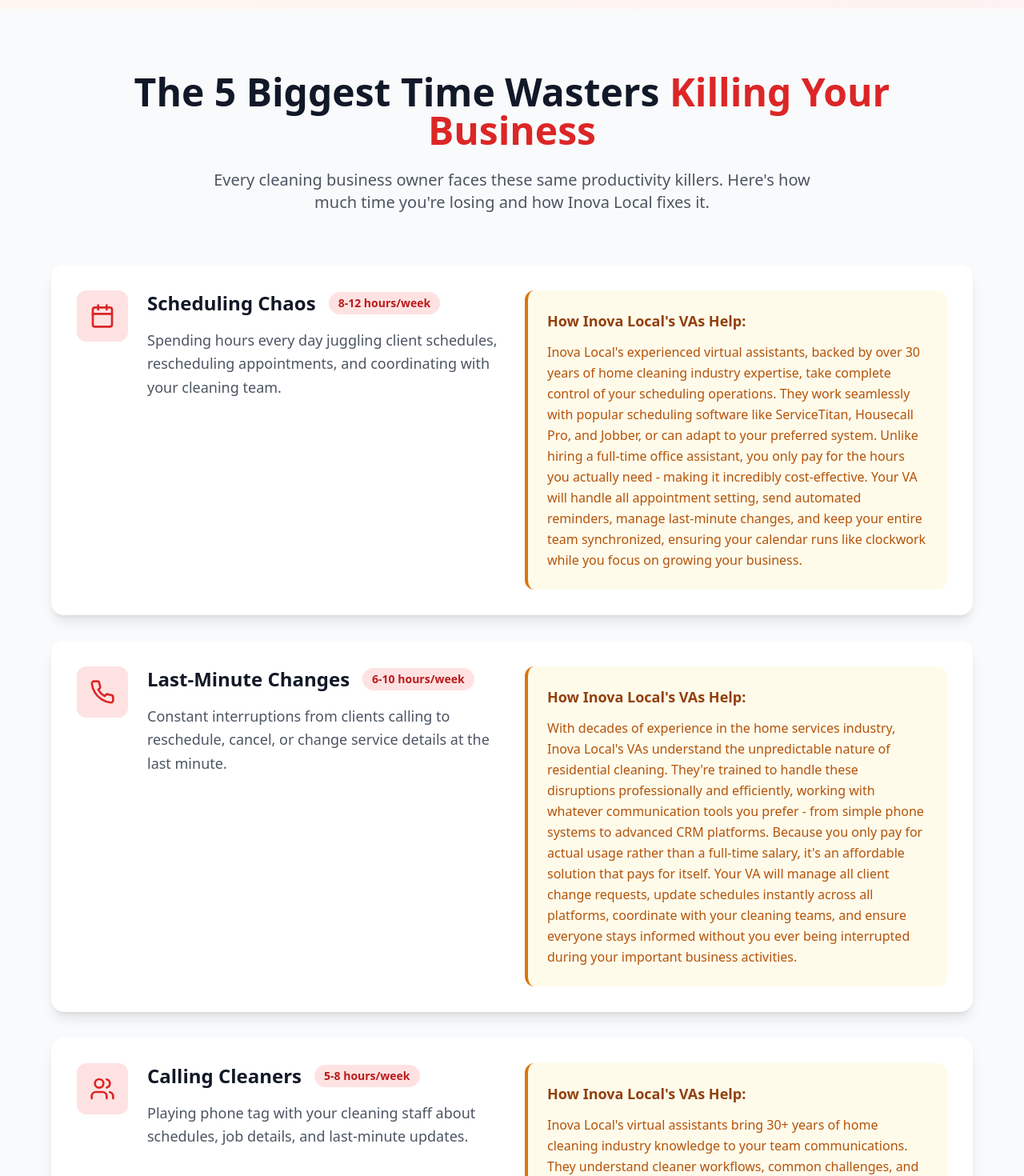
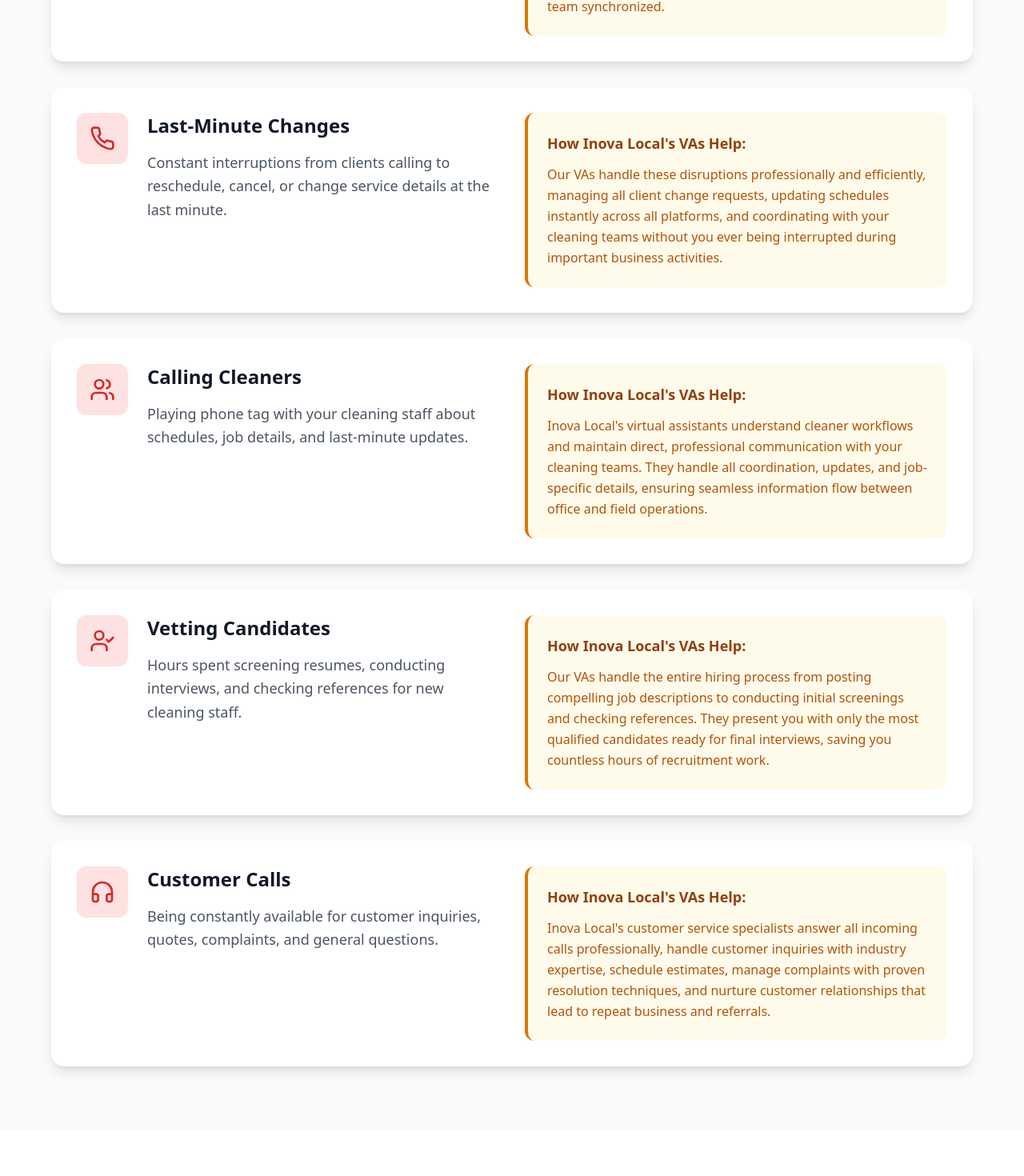
Before and after one commit to alexinovalocal/home-service-hero-va, a React (Vite) app: page / in a window 1280 px wide. Shown: the part 551-2021 px from the top of the page at 80% size. Built offline with nearby package versions, Linux system fonts and the light colour scheme.

Commit message:
Refactor landing page content
Remove unnecessary sections and update content based on user feedback.

```diff
--- a/src/components/CallToAction.tsx
+++ b/src/components/CallToAction.tsx
@@ -1,6 +1,6 @@
 
 import { Button } from "@/components/ui/button";
-import { ArrowRight, Clock, DollarSign } from "lucide-react";
+import { ArrowRight } from "lucide-react";
 
 const CallToAction = () => {
   return (
@@ -13,27 +13,6 @@ const CallToAction = () => {
           Join hundreds of cleaning business owners who've already transformed their operations.
           Get started with a free consultation and see how much time you can save.
         </p>
-
-        <div className="bg-white/10 backdrop-blur-sm rounded-2xl p-8 mb-8">
-          <h3 className="text-2xl font-bold mb-6">Limited Time Offer</h3>
-          <div className="grid md:grid-cols-3 gap-6 text-center">
-            <div className="flex flex-col items-center">
-              <Clock className="h-12 w-12 text-amber-300 mb-3" />
-              <div className="text-2xl font-bold">Free</div>
-              <div className="text-red-100">2-Week Trial</div>
-            </div>
-            <div className="flex flex-col items-center">
-              <DollarSign className="h-12 w-12 text-amber-300 mb-3" />
-              <div className="text-2xl font-bold">50% Off</div>
-              <div className="text-red-100">First 3 Months</div>
-            </div>
-            <div className="flex flex-col items-center">
-              <ArrowRight className="h-12 w-12 text-amber-300 mb-3" />
-              <div className="text-2xl font-bold">24hrs</div>
-              <div className="text-red-100">Setup Time</div>
-            </div>
-          </div>
-        </div>
 
         <div className="flex flex-col sm:flex-row gap-4 justify-center mb-8">
           <Button size="lg" className="bg-white text-red-600 hover:bg-gray-100 px-8 py-4 text-lg font-semibold">
--- a/src/components/Footer.tsx
+++ b/src/components/Footer.tsx
@@ -5,13 +5,13 @@ const Footer = () => {
       <div className="max-w-6xl mx-auto">
         <div className="grid md:grid-cols-4 gap-8">
           <div className="md:col-span-2">
-            <h3 className="text-2xl font-bold mb-4">CleanVA Solutions</h3>
+            <h3 className="text-2xl font-bold mb-4">Inova Local</h3>
             <p className="text-gray-400 mb-4 leading-relaxed">
               Specialized virtual assistant services for home service businesses.
               We help cleaning companies reclaim their time and grow their revenue.
             </p>
             <p className="text-sm text-gray-500">
-              © 2024 CleanVA Solutions. All rights reserved.
+              © 2024 Inova Local. All rights reserved.
             </p>
           </div>
           <div>
@@ -27,9 +27,7 @@ const Footer = () => {
           <div>
             <h4 className="text-lg font-semibold mb-4">Contact</h4>
             <div className="space-y-2 text-gray-400">
-              <p>📧 hello@cleanvasolutions.com</p>
-              <p>📞 (555) 123-CLEAN</p>
-              <p>🕒 Mon-Fri: 8AM-6PM EST</p>
+              <p>📧 info@inovalocal.com</p>
             </div>
           </div>
         </div>
--- a/src/components/ProblemSection.tsx
+++ b/src/components/ProblemSection.tsx
@@ -6,36 +6,31 @@ const problems = [
     icon: Calendar,
     title: "Scheduling Chaos",
     problem: "Spending hours every day juggling client schedules, rescheduling appointments, and coordinating with your cleaning team.",
-    solution: "Inova Local's experienced virtual assistants, backed by over 30 years of home cleaning industry expertise, take complete control of your scheduling operations. They work seamlessly with popular scheduling software like ServiceTitan, Housecall Pro, and Jobber, or can adapt to your preferred system. Unlike hiring a full-time office assistant, you only pay for the hours you actually need - making it incredibly cost-effective. Your VA will handle all appointment setting, send automated reminders, manage last-minute changes, and keep your entire team synchronized, ensuring your calendar runs like clockwork while you focus on growing your business.",
-    timeWasted: "8-12 hours/week"
+    solution: "Inova Local's experienced virtual assistants take complete control of your scheduling operations. They work seamlessly with popular scheduling software like ServiceTitan, Housecall Pro, and Jobber, handling all appointment setting, automated reminders, and last-minute changes while keeping your entire team synchronized.",
   },
   {
     icon: Phone,
     title: "Last-Minute Changes",
     problem: "Constant interruptions from clients calling to reschedule, cancel, or change service details at the last minute.",
-    solution: "With decades of experience in the home services industry, Inova Local's VAs understand the unpredictable nature of residential cleaning. They're trained to handle these disruptions professionally and efficiently, working with whatever communication tools you prefer - from simple phone systems to advanced CRM platforms. Because you only pay for actual usage rather than a full-time salary, it's an affordable solution that pays for itself. Your VA will manage all client change requests, update schedules instantly across all platforms, coordinate with your cleaning teams, and ensure everyone stays informed without you ever being interrupted during your important business activities.",
-    timeWasted: "6-10 hours/week"
+    solution: "Our VAs handle these disruptions professionally and efficiently, managing all client change requests, updating schedules instantly across all platforms, and coordinating with your cleaning teams without you ever being interrupted during important business activities.",
   },
   {
     icon: Users,
     title: "Calling Cleaners",
     problem: "Playing phone tag with your cleaning staff about schedules, job details, and last-minute updates.",
-    solution: "Inova Local's virtual assistants bring 30+ years of home cleaning industry knowledge to your team communications. They understand cleaner workflows, common challenges, and effective communication strategies that work specifically for cleaning businesses. Whether you use WhatsApp, Slack, or traditional phone calls, they adapt to your existing systems without requiring expensive software upgrades. Since you only pay for the time they spend on your account, it's far more cost-effective than hiring in-house staff. They maintain direct, professional communication with your cleaning teams, handle all coordination and updates, relay job-specific details, and ensure seamless information flow between office and field operations.",
-    timeWasted: "5-8 hours/week"
+    solution: "Inova Local's virtual assistants understand cleaner workflows and maintain direct, professional communication with your cleaning teams. They handle all coordination, updates, and job-specific details, ensuring seamless information flow between office and field operations.",
   },
   {
     icon: UserCheck,
     title: "Vetting Candidates",
     problem: "Hours spent screening resumes, conducting interviews, and checking references for new cleaning staff.",
-    solution: "Leveraging three decades of home services recruitment experience, Inova Local's VAs understand exactly what makes a great cleaning professional. They know which red flags to watch for, what questions reveal true work ethic, and how to identify candidates who will thrive in residential cleaning environments. They work with all major job boards and can integrate with your existing HR software, or handle everything through simple email and phone systems. At a fraction of the cost of a full-time HR person - since you only pay for actual recruiting time - they handle the entire hiring process from posting compelling job descriptions to conducting initial screenings, checking references, and presenting you with only the most qualified candidates ready for final interviews.",
-    timeWasted: "10-15 hours/week"
+    solution: "Our VAs handle the entire hiring process from posting compelling job descriptions to conducting initial screenings and checking references. They present you with only the most qualified candidates ready for final interviews, saving you countless hours of recruitment work.",
   },
   {
     icon: Headphones,
     title: "Customer Calls",
     problem: "Being constantly available for customer inquiries, quotes, complaints, and general questions.",
-    solution: "Inova Local's customer service specialists combine 30+ years of home cleaning industry experience with professional phone handling skills that convert more prospects into paying customers. They understand cleaning terminology, common customer concerns, and pricing strategies that work in your local market. Compatible with any phone system - from basic landlines to advanced VoIP setups - they integrate seamlessly without requiring expensive equipment. Since you pay only for answered calls and active customer service time, it's incredibly affordable compared to hiring full-time reception staff. They answer all incoming calls professionally, handle customer inquiries with industry expertise, schedule estimates using your preferred booking system, manage complaints with proven resolution techniques, and nurture customer relationships that lead to repeat business and referrals.",
-    timeWasted: "12-20 hours/week"
+    solution: "Inova Local's customer service specialists answer all incoming calls professionally, handle customer inquiries with industry expertise, schedule estimates, manage complaints with proven resolution techniques, and nurture customer relationships that lead to repeat business and referrals.",
   }
 ];
 
@@ -49,7 +44,7 @@ const ProblemSection = () => {
             <span className="text-red-600"> Killing Your Business</span>
           </h2>
           <p className="text-xl text-gray-600 max-w-3xl mx-auto">
-            Every cleaning business owner faces these same productivity killers. Here's how much time you're losing and how Inova Local fixes it.
+            Every cleaning business owner faces these same productivity killers. Here's how Inova Local fixes it.
           </p>
         </div>
 
@@ -66,12 +61,7 @@ const ProblemSection = () => {
                     <problem.icon className="h-8 w-8 text-red-600" />
                   </div>
                   <div>
-                    <div className="flex items-center gap-4 mb-4">
-                      <h3 className="text-2xl font-bold text-gray-900">{problem.title}</h3>
-                      <span className="bg-red-100 text-red-700 px-3 py-1 rounded-full text-sm font-semibold">
-                        {problem.timeWasted}
-                      </span>
-                    </div>
+                    <h3 className="text-2xl font-bold text-gray-900 mb-4">{problem.title}</h3>
                     <p className="text-gray-600 text-lg leading-relaxed mb-4">
                       {problem.problem}
                     </p>
--- a/src/pages/Index.tsx
+++ b/src/pages/Index.tsx
@@ -1,5 +1,4 @@
 
-import Hero from "@/components/Hero";
 import ProblemSection from "@/components/ProblemSection";
 import SolutionOverview from "@/components/SolutionOverview";
 import CallToAction from "@/components/CallToAction";
@@ -8,7 +7,6 @@ import Footer from "@/components/Footer";
 const Index = () => {
   return (
     <div className="min-h-screen bg-white">
-      <Hero />
       <ProblemSection />
       <SolutionOverview />
       <CallToAction />
```
